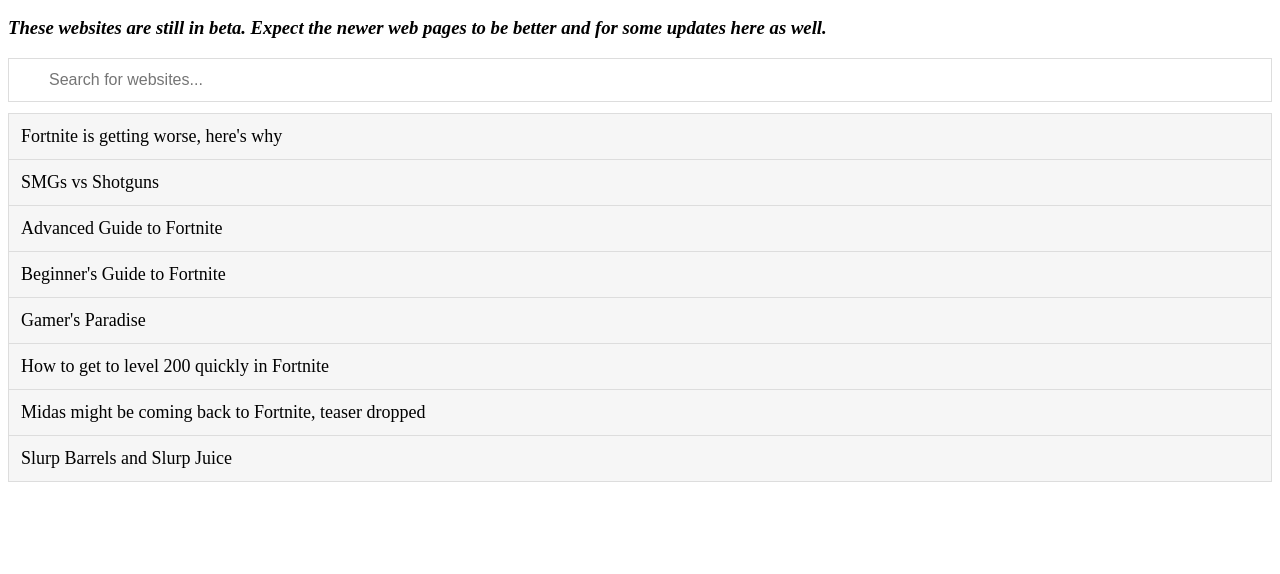
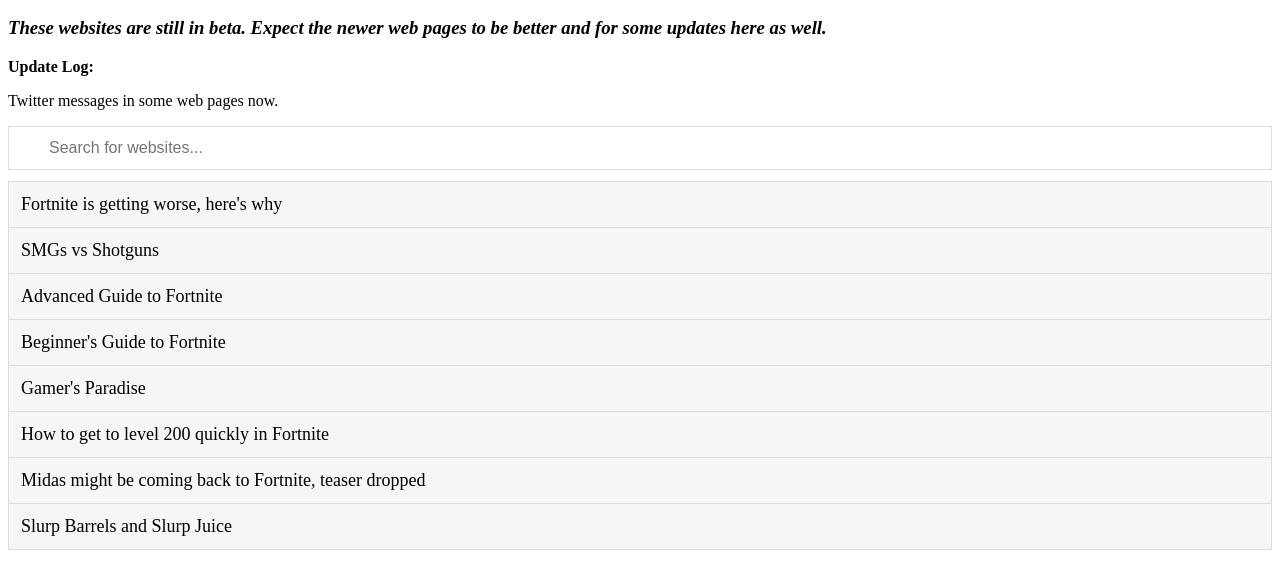
Before and after one commit to Leonspace2046/Leonspace2046.github.io, a plain HTML site: page index.html in a window 1280 px wide. Shown: the part 50-624 px from the top of the page. Drawn offline with Linux system fonts and the light colour scheme.

Commit message:
update log:twitter messages in some web pages now.

```diff
--- a/index.html
+++ b/index.html
@@ -46,9 +46,11 @@
 
 <h2>Leon's Space</h2>
 <em><h3>These websites are still in beta. Expect the newer web pages to be better and for some updates here as well.</h3></em>
+<strong>Update Log:</strong>
+<p>Twitter messages in some web pages now.</p>
 
 <input type="text" id="myInput" onkeyup="myFunction()" placeholder="Search for websites..." title="Type in a name">
-
+<br>
 <ul id="myUL">
   <li><a href="./Fortnite is getting worse, here's why.html" target="_blank">Fortnite is getting worse, here's why</a></li>
   <li><a href="./SMGs vs Shotguns.html" target="_blank">SMGs vs Shotguns</a></li>
```
